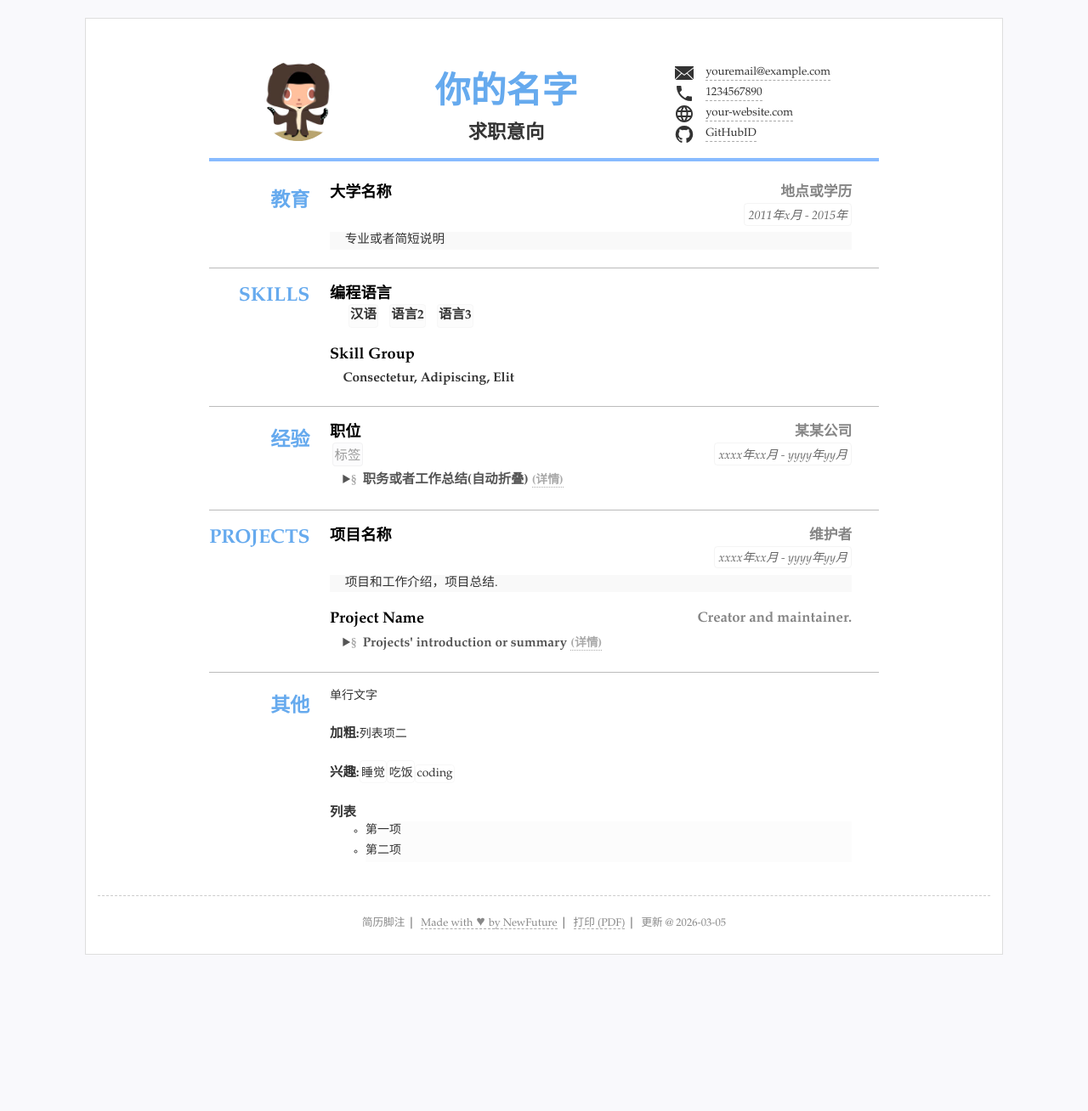
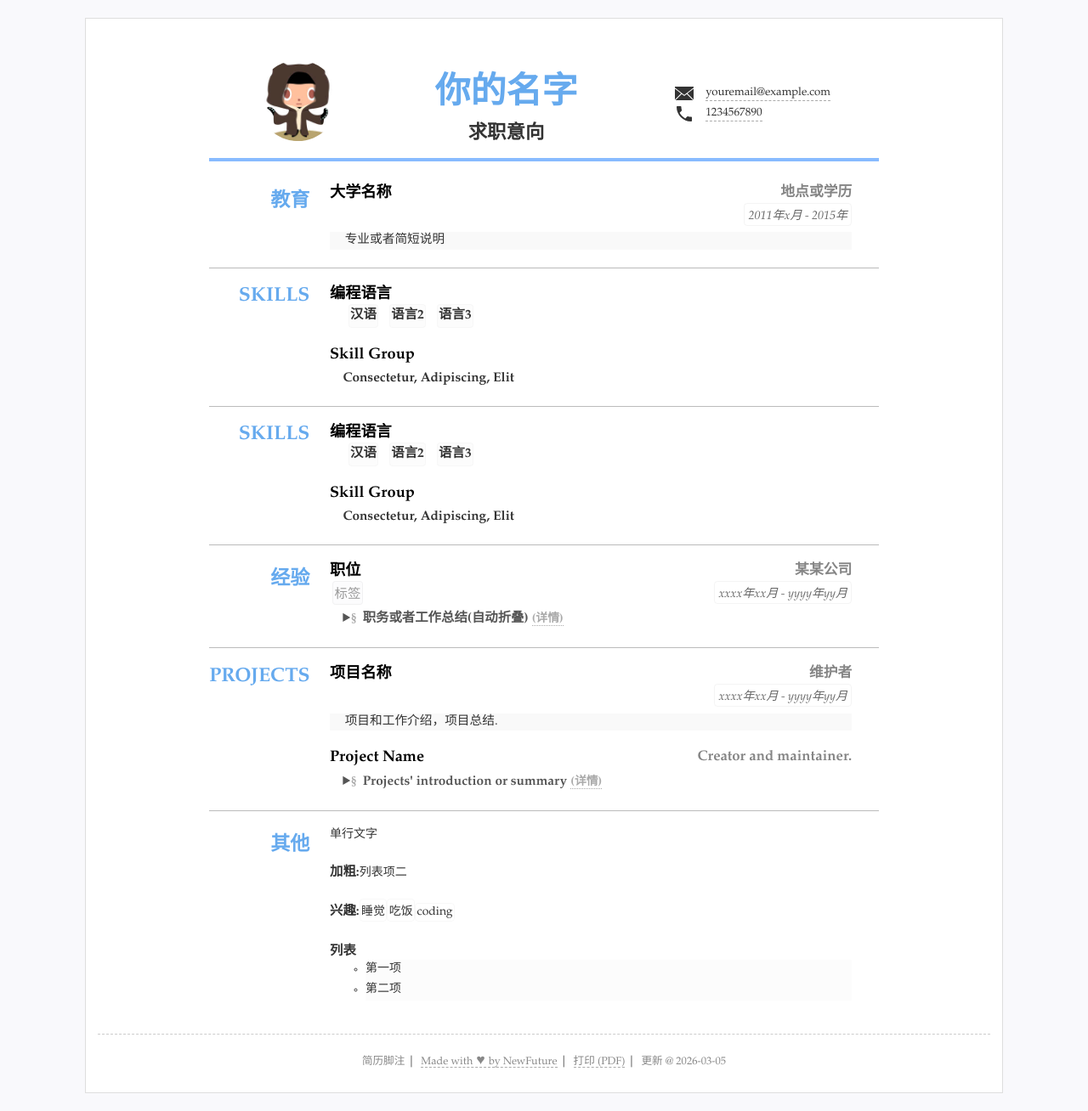
Before and after one commit to def-Kevin/resume, a Jekyll site: the page built from index.html, in a window 1280 px wide. Shown: the whole page at 85% size. Built offline with Jekyll 4.4.1, drawn with Linux system fonts in a browser that asks for light colours; before the commit the page ends 1145 px from its top, so only the background shows below that.

Commit message:
Update resume.yml

```diff
--- a/_data/resume.yml
+++ b/_data/resume.yml
@@ -15,12 +15,8 @@ contact: #联系方式连接等3~5行
 - text: "1234567890"
   href: 'tel:1234567890'
   icon: 'icons/phone.svg'
-- text: "your-website.com"
-  href: 'http://your-website.com'
-  icon: 'icons/web.svg'
-- text: "GitHubID"
-  href: 'https://github.com/NewFuture'
-  icon: "icons/github.svg"
+
+
   attr: 'target="_blank"' #新标签页打开
   # - text: "地址"
   #   icon: "icons/location.svg"
@@ -47,6 +43,18 @@ main: #简历主要内容，
     - 语言3
   - title: Skill Group
     summary: Consectetur, Adipiscing, Elit
+
+- type: skills
+  # name: "技能"
+  content:
+  - title: 编程语言
+    items: #itmems 可以小块的方式显示
+    - 汉语
+    - 语言2
+    - 语言3
+  - title: Skill Group
+    summary: Consectetur, Adipiscing, Elit
+
 
 - type: experience
   name: 经验
```
